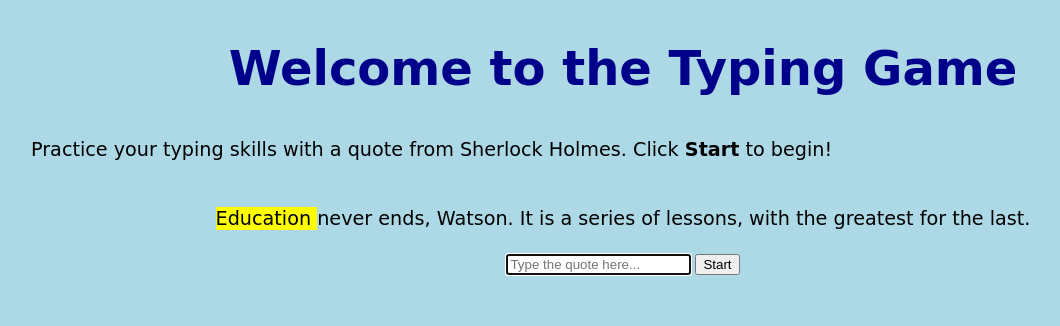
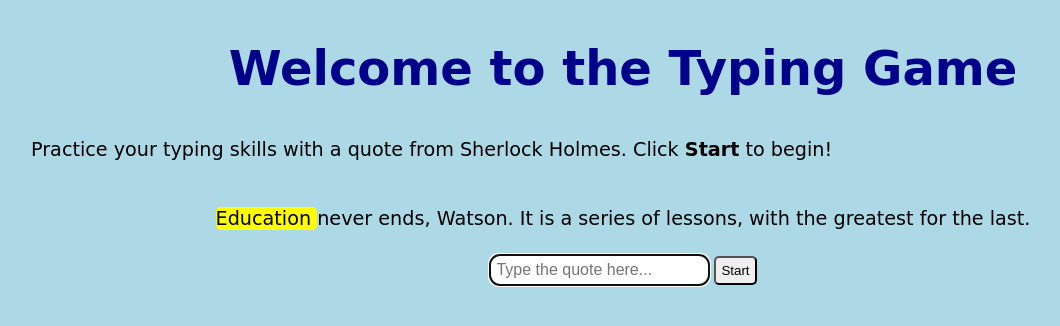
Before and after one commit to gbr-olv/typing-game, a plain HTML site: page index.html in a window 1280 px wide. Both pictures are taken after a click on the button "Start". Shown: the whole page, without its empty margins (17-1077 px from the left). Drawn offline with Linux system fonts and the light colour scheme; a web font is replaced by a local one.

Commit message:
border radius

```diff
--- a/style.css
+++ b/style.css
@@ -1,10 +1,12 @@
 .highlight {
     background-color: yellow;
+    border-radius: 5px;
 }
 
 .error {
     background-color: lightcoral;
-    border: red;
+    border: 2px solid red;
+    border-radius: 5px;
 }
 
 body {
@@ -34,9 +36,22 @@ div {
 #quote {
     text-align: center;
     margin: 20px 0;
+    border-radius: 10px;
 }
 
 #message {
     text-align: center;
     margin: 20px 0;
 }
+
+#start {
+    border-radius: 5px;
+    padding: 5px;
+}
+
+#typed-value {
+    border-radius: 10px;
+    padding: 5px;
+    border: 2px solid #ccc;
+    font-size: 16px;
+}
```
